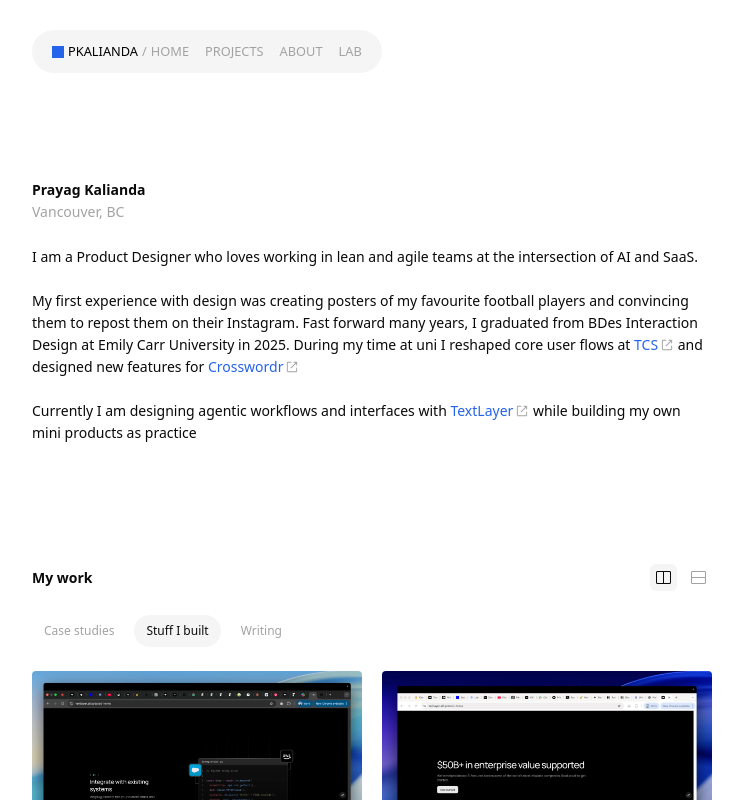
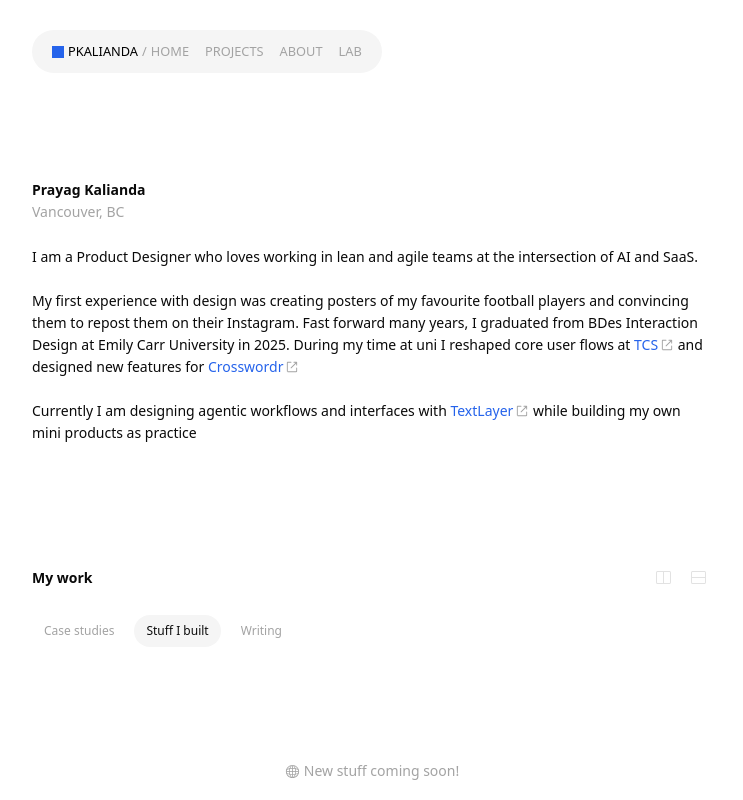
Before and after one commit to pkalianda/Portfolio, a Next.js app: page / in a window 1280 px wide. Both pictures are taken after a click on the button "Stuff I built". Shown: the top 800 px of the page, without its empty margins (268-1011 px from the left). Built offline with nearby package versions, Linux system fonts and the light colour scheme.

Commit message:
Added 'Stuff I built' and 'writing' pages

```diff
--- /dev/null
+++ b/app/components/home/CaseStudies.tsx
@@ -0,0 +1,43 @@
+import ProjectCard from "./ProjectCard";
+
+const PROJECTS = [
+  {
+    title: "Streamlining development time through design system creation",
+    subtitle: "TextLayer",
+    imageSrc: "/images/rectangle17.png",
+  },
+  {
+    title: "Streamlining development time through design system creation",
+    subtitle: "TextLayer",
+    imageSrc: "/images/rectangle18.png",
+  },
+  {
+    title: "Streamlining development time through design system creation",
+    subtitle: "TextLayer",
+    imageSrc: "/images/rectangle17.png",
+  },
+  {
+    title: "Streamlining development time through design system creation",
+    subtitle: "TextLayer",
+    imageSrc: "/images/rectangle18.png",
+  },
+];
+
+interface CaseStudiesProps {
+  activeView: number;
+}
+
+export default function CaseStudies({ activeView }: CaseStudiesProps) {
+  return (
+    <div className={`grid gap-x-5 w-full ${activeView === 0 ? "grid-cols-2 gap-y-5" : "grid-cols-1 gap-y-10"}`}>
+      {PROJECTS.map((project, index) => (
+        <ProjectCard
+          key={index}
+          title={project.title}
+          subtitle={project.subtitle}
+          imageSrc={project.imageSrc}
+        />
+      ))}
+    </div>
+  );
+}
--- /dev/null
+++ b/app/components/home/StuffIBuilt.tsx
@@ -0,0 +1,12 @@
+import { GlobeIcon } from "@radix-ui/react-icons";
+
+export default function StuffIBuilt() {
+  return (
+    <div className="flex w-full min-h-[200px] items-center justify-center text-primary-muted">
+      <div className="flex items-center gap-1">
+        <GlobeIcon width={15} height={15} />
+        <span className="text-sm font-normal">New stuff coming soon!</span>
+      </div>
+    </div>
+  );
+}
--- a/app/components/home/Work.tsx
+++ b/app/components/home/Work.tsx
@@ -3,36 +3,30 @@
 import Image from "next/image";
 import { useState } from "react";
 import { ViewHorizontalIcon, ViewVerticalIcon } from "@radix-ui/react-icons";
-import ProjectCard from "./ProjectCard";
 import IconButton from "../shared/IconButton";
 import FilterPill from "../shared/FilterPill";
-
-const PROJECTS = [
-  {
-    title: "Streamlining development time through design system creation",
-    subtitle: "TextLayer",
-    imageSrc: "/images/rectangle17.png",
-  },
-  {
-    title: "Streamlining development time through design system creation",
-    subtitle: "TextLayer",
-    imageSrc: "/images/rectangle18.png",
-  },
-  {
-    title: "Streamlining development time through design system creation",
-    subtitle: "TextLayer",
-    imageSrc: "/images/rectangle17.png",
-  },
-  {
-    title: "Streamlining development time through design system creation",
-    subtitle: "TextLayer",
-    imageSrc: "/images/rectangle18.png",
-  },
-];
+import CaseStudies from "./CaseStudies";
+import StuffIBuilt from "./StuffIBuilt";
+import Writing from "./Writing";
 
 export default function Work() {
   const [activeView, setActiveView] = useState(0);
   const [activeFilter, setActiveFilter] = useState("Case studies");
+
+  const isLayoutDisabled = activeFilter !== "Case studies";
+
+  const renderContent = () => {
+    switch (activeFilter) {
+      case "Case studies":
+        return <CaseStudies activeView={activeView} />;
+      case "Stuff I built":
+        return <StuffIBuilt />;
+      case "Writing":
+        return <Writing />;
+      default:
+        return <CaseStudies activeView={activeView} />;
+    }
+  };
 
   return (
     <section className="flex w-full flex-col gap-6 max-w-[680px]" id="work">
@@ -43,15 +37,17 @@
         </h2>
         <div className="flex gap-2">
           <IconButton
-            isActive={activeView === 0}
+            isActive={activeView === 0 && !isLayoutDisabled}
             onClick={() => setActiveView(0)}
+            disabled={isLayoutDisabled}
             aria-label="Grid View"
           >
             <ViewVerticalIcon width={15} height={15} />
           </IconButton>
           <IconButton
-            isActive={activeView === 1}
+            isActive={activeView === 1 && !isLayoutDisabled}
             onClick={() => setActiveView(1)}
+            disabled={isLayoutDisabled}
             aria-label="List View"
           >
             <ViewHorizontalIcon width={15} height={15} />
@@ -72,17 +68,8 @@
         ))}
       </div>
 
-      {/* Project Grid */}
-      <div className={`grid gap-x-5 w-full ${activeView === 0 ? "grid-cols-2 gap-y-5" : "grid-cols-1 gap-y-10"}`}>
-        {PROJECTS.map((project, index) => (
-          <ProjectCard
-            key={index}
-            title={project.title}
-            subtitle={project.subtitle}
-            imageSrc={project.imageSrc}
-          />
-        ))}
-      </div>
+      {/* Content Area */}
+      {renderContent()}
     </section>
   );
 }
--- /dev/null
+++ b/app/components/home/Writing.tsx
@@ -0,0 +1,12 @@
+import { GlobeIcon } from "@radix-ui/react-icons";
+
+export default function Writing() {
+  return (
+    <div className="flex w-full min-h-[200px] items-center justify-center text-primary-muted">
+      <div className="flex items-center gap-1">
+        <GlobeIcon width={15} height={15} />
+        <span className="text-sm font-normal">New stuff coming soon!</span>
+      </div>
+    </div>
+  );
+}
--- a/app/components/shared/IconButton.tsx
+++ b/app/components/shared/IconButton.tsx
@@ -9,14 +9,18 @@
   isActive = false,
   children,
   className = "",
+  disabled,
   ...props
 }: IconButtonProps) {
   return (
     <button
+      disabled={disabled}
       className={`flex items-center justify-center p-1.5 rounded-md transition-colors ${
-        isActive
-          ? "bg-secondary text-primary"
-          : "text-primary-muted hover:bg-secondary/50 hover:text-primary"
+        disabled
+          ? "opacity-30 cursor-not-allowed text-primary-muted"
+          : isActive
+            ? "bg-secondary text-primary"
+            : "text-primary-muted hover:bg-secondary/50 hover:text-primary"
       } ${className}`}
       type="button"
       {...props}
```
